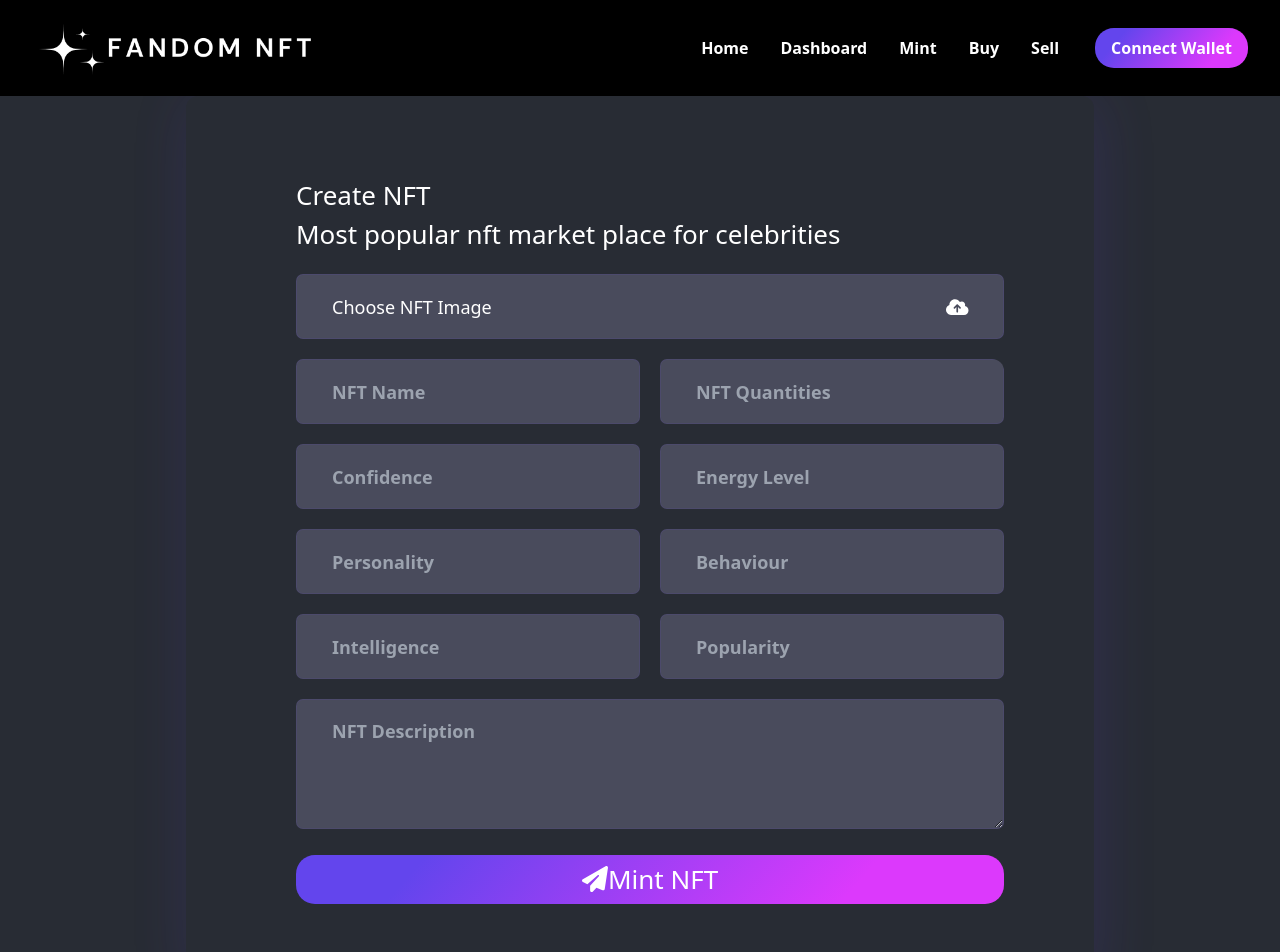
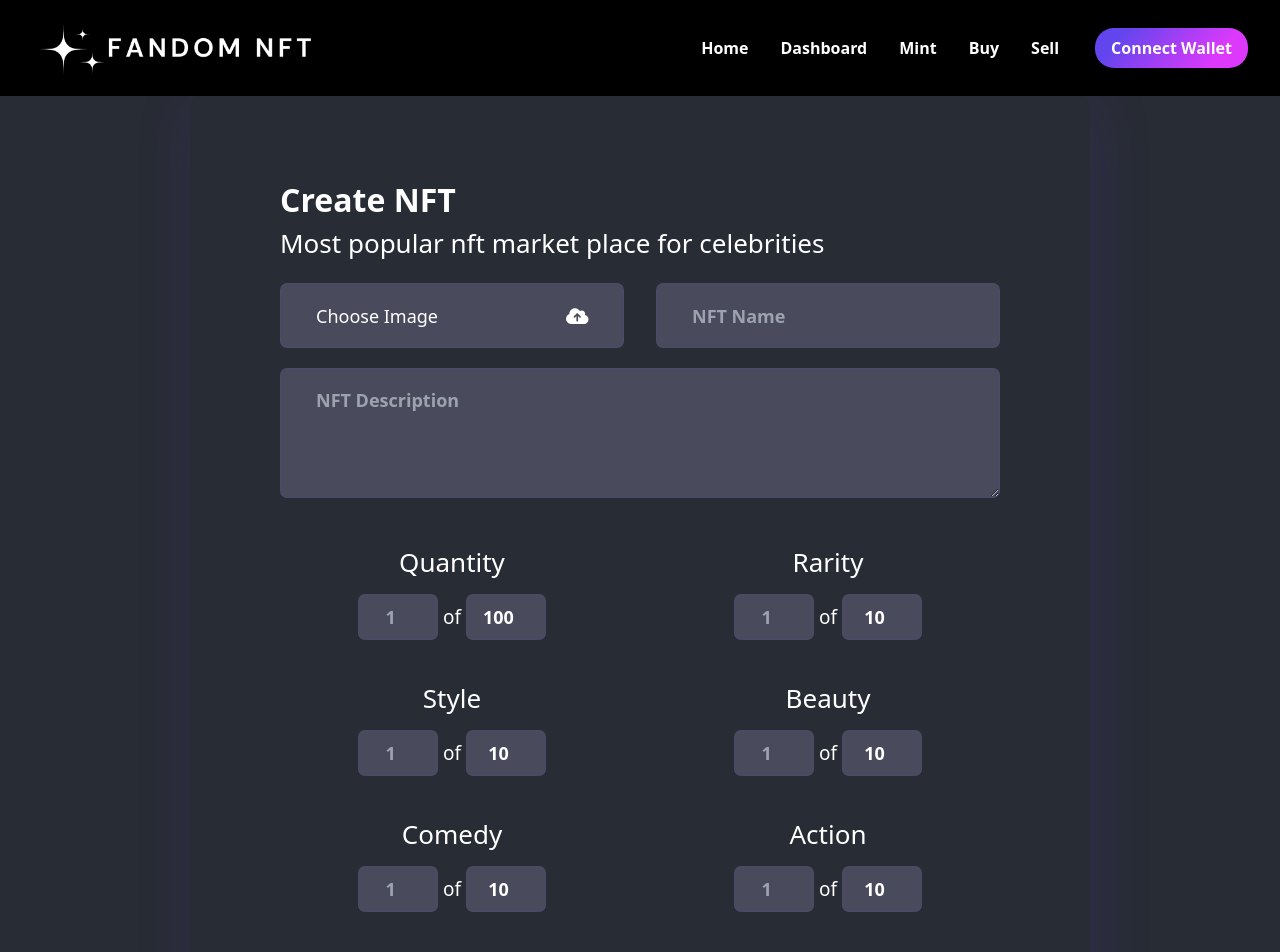
Before and after one commit to mindfiredigital/nft-marketplace, a React (Create React App) app: page /mint in a window 1280 px wide. Shown: the top 952 px of the page. Built offline with nearby package versions, Linux system fonts and the light colour scheme.

Commit message:
changed text fields to number input

```diff
--- a/src/components/Dashboard/Dashboard.jsx
+++ b/src/components/Dashboard/Dashboard.jsx
@@ -167,7 +167,7 @@ function Dashboard() {
                         className="bg-blue-500 hover:bg-blue-700 text-white  py-2 px-4 rounded dashboard-sc-button"
                         onClick={() => openPopup(i)}
                       >
-                        Detail
+                        Details
                       </button>
                     </div>
                   </div>
@@ -201,7 +201,7 @@ function Dashboard() {
                         className="bg-blue-500 hover:bg-blue-700 text-white  py-2 px-4 rounded dashboard-sc-button"
                         onClick={() => openPopup(i)}
                       >
-                        Detail
+                        Details
                       </button>
                     </div>
                   </div>
--- a/src/components/Mint/Mint.css
+++ b/src/components/Mint/Mint.css
@@ -1,7 +1,6 @@
 .form-create-item {
   background: var(--color-4);
   padding: 60px 70px;
-  margin-left: 20px;
   overflow: hidden;
 }
 
@@ -25,9 +24,14 @@
   font-weight: 900 !important;
 }
 
+.main-heading {
+  font-size: 2rem !important;
+  font-weight: 900 !important;
+}
+
 .uploadFile {
   /* position: relative; */
-  width: 100%;
+  width: 100% !important;
   height: 65px;
   line-height: 65px;
   border: 1px solid rgba(99, 69, 237, 0.12);
@@ -46,7 +50,6 @@
 }
 
 .item-1 {
-  margin-right: 20px;
   border: 1px solid rgba(99, 69, 237, 0.1);
   background: #5e5e74a1;
   font-size: 18px;
@@ -55,7 +58,41 @@
   height: 65px;
   padding: 0 35px;
   border-radius: 7px;
-  margin-bottom: 20px;
+}
+
+.nft-name {
+  border: 1px solid rgba(99, 69, 237, 0.1);
+  background: #5e5e74a1;
+  font-size: 18px;
+  color: var(--color-1);
+  font-weight: 700;
+  height: 46px;
+  padding: 0 35px;
+  border-radius: 7px;
+}
+
+.nft-input-rating {
+  border: 1px solid rgba(99, 69, 237, 0.1);
+  background: #5e5e74a1;
+  font-size: 18px;
+  color: var(--color-1);
+  font-weight: 700;
+  height: 46px;
+  border-radius: 7px;
+  width: 5rem;
+  text-align: center;
+}
+
+.nft-input-rating-range {
+  border: 1px solid rgba(99, 69, 237, 0.1);
+  background: #5e5e74a1;
+  font-size: 18px;
+  color: var(--color-1);
+  font-weight: 700;
+  height: 46px;
+  border-radius: 7px;
+  width: 5rem;
+  text-align: center;
 }
 
 .item-2 {
--- a/src/components/Mint/Mint.jsx
+++ b/src/components/Mint/Mint.jsx
@@ -6,7 +6,7 @@ import "./Mint.css";
 import { mapformat } from "../../utils/metaDataFormat";
 import { ALLOWED_IMAGE_FORMATS, MATIC_TX_EXPLORER_URL, PINATA_FILE_UPLOAD_URL, PINATA_JSON_UPLOAD_URL } from "../../utils/commonUtils";
 import { MyContext } from "../App/App";
-import { ALERT, CHAIN_NOT_SUPPORTED_ERROR, METAMASK_DISCONNECTED_ERROR, SUCCESSFUL_TRANSACTION, TRANSACTION_HASH } from "../../utils/messageConstants";
+import { ALERT, ATTRIBUTES_NUMERIC_VALUE_ERROR, CHAIN_NOT_SUPPORTED_ERROR, METAMASK_DISCONNECTED_ERROR, SUCCESSFUL_TRANSACTION, TRANSACTION_HASH } from "../../utils/messageConstants";
 import { convertToEther, getWalletBalance } from "../../utils/wallet";
 
 function Mint() {
@@ -15,14 +15,13 @@ function Mint() {
   const [imageName, setImageName] = useState(null);
   const [nftInfo, setnftInfo] = useState({
     name: "",
+    description: "",
     quantity: "",
-    confidence: "",
-    energy_level: "",
-    personality: "",
-    behavior: "",
-    intelligence: "",
-    popularity: "",
-    description: ""
+    rarity: "",
+    style: "",
+    beauty: "",
+    comedy: "",
+    action: ""
   });
 
   /** Importing context API's states to use in the component*/
@@ -45,7 +44,6 @@ function Mint() {
   function validateData(obj) {
     for (const key in obj) {
       const value = obj[key];
-
       if (!value || value === "") {
         setModalHeading(ALERT);
         setModalDescription("All the fields are mandatory, Please fill the form with appropriate values!");
@@ -54,14 +52,26 @@ function Mint() {
         return false;
       }
 
-      if (key === "quantity" && !parseInt(value)) {
+      if (key === "quantity") {
+        if (!(value <= 100) || !(value > 0)) {
           setModalHeading(ALERT);
-        setModalDescription("Quantity must be entered in number");
+          setModalDescription(ATTRIBUTES_NUMERIC_VALUE_ERROR);
+          setModalButtonEnabled(true);
+          setIsModalOpen(true);
+          return false;
+        }
+      } else if (key != "name" && key != "description") {
+        if (!(value <= 10) || !(value > 0)) {
+          setModalHeading(ALERT);
+          setModalDescription(ATTRIBUTES_NUMERIC_VALUE_ERROR);
           setModalButtonEnabled(true);
           setIsModalOpen(true);
           return false;
         }
       }
+
+    }
+
     return true;
   }
 
@@ -224,14 +234,13 @@ function Mint() {
         setImageName("");
         setnftInfo({
           name: "",
+          description: "",
           quantity: "",
-          confidence: "",
-          energy_level: "",
-          personality: "",
-          behavior: "",
-          intelligence: "",
-          popularity: "",
-          description: ""
+          rarity: "",
+          style: "",
+          beauty: "",
+          comedy: "",
+          action: ""
         });
 
       } else {
@@ -316,7 +325,7 @@ function Mint() {
         <div className="form-create-item">
           <div className="row">
             <div className="col-sm-12">
-              <h1 className="text-left sc-heading">Create NFT</h1>
+              <h1 className="text-left sc-heading main-heading">Create NFT</h1>
               <p className="text-left sc-heading">
                 Most popular nft market place for celebrities
               </p>
@@ -324,13 +333,13 @@ function Mint() {
           </div>
 
           <form onSubmit={handleSubmit}>
-            <div className="row form-background">
-              <div className="col-sm-12">
+            <div className="grid grid-cols-1 sm:grid-cols-2 md:grid-cols-2 gap-8 form-background">
+              <div>
                 <label className="uploadFile cursor-pointer">
                   <span className="filename">
                     {
                       (imageName && imageName.length > 0) ? imageName :
-                        "Choose NFT Image"
+                        "Choose Image"
                     }
                   </span>
                   <input
@@ -345,81 +354,18 @@ function Mint() {
                   </span>
                 </label>
               </div>
-            </div>
-            <div className="row">
-              <div className="col-sm-12 form-background input-group">
+              <div className="mt-5 mb-5">
                 <input
                   type="text"
-                  className="form-control item-1"
+                  className="item-1"
                   name="name"
                   value={nftInfo.name}
                   placeholder="NFT Name"
                   onChange={handleChange}
                 />
-                <input
-                  type="number"
-                  className="form-control item-2"
-                  placeholder="NFT Quantities"
-                  name="quantity"
-                  value={nftInfo.quantity}
-                  onChange={handleChange}
-                />
               </div>
-              <div className="col input-group">
-                <input
-                  type="text"
-                  className="form-control item-1"
-                  name="confidence"
-                  value={nftInfo.confidence}
-                  placeholder="Confidence"
-                  onChange={handleChange}
-                />
-                <input
-                  type="text"
-                  className="form-control item-2"
-                  name="energy_level"
-                  value={nftInfo.energy_level}
-                  placeholder="Energy Level"
-                  onChange={handleChange}
-                />
             </div>
-              <div className="col input-group">
-                <input
-                  type="text"
-                  className="form-control item-1"
-                  placeholder="Personality"
-                  name="personality"
-                  value={nftInfo.personality}
-                  onChange={handleChange}
-                />
-                <input
-                  type="text"
-                  className="form-control item-2"
-                  placeholder="Behaviour"
-                  name="behavior"
-                  value={nftInfo.behavior}
-                  onChange={handleChange}
-                />
-              </div>
-              <div className="col input-group">
-                <input
-                  type="text"
-                  className="form-control item-1"
-                  placeholder="Intelligence"
-                  name="intelligence"
-                  value={nftInfo.intelligence}
-                  onChange={handleChange}
-                />
-                <input
-                  type="text"
-                  className="form-control item-2"
-                  placeholder="Popularity"
-                  name="popularity"
-                  value={nftInfo.popularity}
-                  onChange={handleChange}
-                />
-              </div>
-              <div className="col "></div>
+
             <textarea
               className="form-control col-12 row-3 input-group text"
               placeholder="NFT Description"
@@ -427,9 +373,163 @@ function Mint() {
               value={nftInfo.description}
               onChange={handleChange}
             ></textarea>
+
+            <br />
+            <br />
+
+            <div className="grid grid-cols-1 sm:grid-cols-2 md:grid-cols-2 gap-8">
+
+              <div className="text-center">
+                <label htmlFor="">Quantity</label>
+                <br />
+                <div className="mt-3">
+                  <input
+                    type="number"
+                    className="form-control nft-input-rating"
+                    name="quantity"
+                    value={nftInfo.quantity}
+                    placeholder="1"
+                    onChange={handleChange}
+                  />
+                  <label htmlFor="" className="text-[19px]"> of </label>
+                  <input
+                    type="number"
+                    className="form-control nft-input-rating"
+                    name="max_quantity"
+                    value={100}
+                    disabled={true}
+                  />
                 </div>
+              </div>
+
+              <div className="text-center">
+                <label htmlFor="">Rarity</label>
+                <br />
+                <div className="mt-3">
+                  <input
+                    type="number"
+                    className="form-control nft-input-rating"
+                    name="rarity"
+                    value={nftInfo.rarity}
+                    placeholder="1"
+                    onChange={handleChange}
+                  />
+                  <label htmlFor="" className="text-[19px]"> of </label>
+                  <input
+                    type="number"
+                    className="form-control nft-input-rating"
+                    name="max_rarity"
+                    value={10}
+                    disabled={true}
+                  />
+                </div>
+              </div>
+
+            </div>
+
+            <br />
+
+            <div className="grid grid-cols-1 sm:grid-cols-2 md:grid-cols-2 gap-8">
+              <div className="text-center">
+                <label htmlFor="">Style</label>
+                <br />
+                <div className="mt-3">
+                  <input
+                    type="number"
+                    className="form-control nft-input-rating"
+                    name="style"
+                    value={nftInfo.style}
+                    placeholder="1"
+                    onChange={handleChange}
+                  />
+                  <label htmlFor="" className="text-[19px]"> of </label>
+                  <input
+                    type="number"
+                    className="form-control nft-input-rating"
+                    name="max_style"
+                    value={10}
+                    disabled={true}
+                  />
+                </div>
+              </div>
+
+              <div className="text-center">
+                <label htmlFor="">Beauty</label>
+                <br />
+                <div className="mt-3">
+                  <input
+                    type="number"
+                    className="form-control nft-input-rating"
+                    name="beauty"
+                    value={nftInfo.beauty}
+                    placeholder="1"
+                    onChange={handleChange}
+                  />
+                  <label htmlFor="" className="text-[19px]"> of </label>
+                  <input
+                    type="number"
+                    className="form-control nft-input-rating"
+                    name="max_beauty"
+                    value={10}
+                    disabled={true}
+                  />
+                </div>
+              </div>
+            </div>
+
+            <br />
+
+            <div className="grid grid-cols-1 sm:grid-cols-2 md:grid-cols-2 gap-8">
+              <div className="text-center">
+                <label htmlFor="">Comedy</label>
+                <br />
+                <div className="mt-3">
+                  <input
+                    type="number"
+                    className="form-control nft-input-rating"
+                    name="comedy"
+                    value={nftInfo.comedy}
+                    placeholder="1"
+                    onChange={handleChange}
+                  />
+                  <label htmlFor="" className="text-[19px]"> of </label>
+                  <input
+                    type="number"
+                    className="form-control nft-input-rating"
+                    name="max_comedy"
+                    value={10}
+                    disabled={true}
+                  />
+                </div>
+              </div>
+
+              <div className="text-center">
+                <label htmlFor="">Action</label>
+                <br />
+                <div className="mt-3">
+                  <input
+                    type="number"
+                    className="form-control nft-input-rating"
+                    name="action"
+                    value={nftInfo.action}
+                    placeholder="1"
+                    onChange={handleChange}
+                  />
+                  <label htmlFor="" className="text-[19px]"> of </label>
+                  <input
+                    type="number"
+                    className="form-control nft-input-rating"
+                    name="max_action"
+                    value={10}
+                    disabled={true}
+                  />
+                </div>
+              </div>
+            </div>
+
             <div className="row">
               <div className="col-sm-12 text-center">
+                <br />
                 <button
                   name="submit"
                   type="submit"
--- a/src/utils/messageConstants.js
+++ b/src/utils/messageConstants.js
@@ -6,3 +6,4 @@ export const ALERT = "Alert";
 export const NATIVE_TOKEN = "MATIC";
 export const SUCCESSFUL_TRANSACTION = "Your transaction is successful. Please check";
 export const TRANSACTION_HASH = "The hash of your transaction is";
+export const ATTRIBUTES_NUMERIC_VALUE_ERROR = "Numeric values should be within maximum range provided!";
--- a/src/utils/metaDataFormat.js
+++ b/src/utils/metaDataFormat.js
@@ -8,27 +8,27 @@ export function mapformat(old_format) {
   new_format.description = old_format.description;
   new_format.attributes = [
     {
-      trait_type: "confidence",
+      trait_type: "quantity",
       value: "",
     },
     {
-      trait_type: "energy_level",
+      trait_type: "rarity",
       value: "",
     },
     {
-      trait_type: "personality",
+      trait_type: "style",
       value: "",
     },
     {
-      trait_type: "behavior",
+      trait_type: "beauty",
       value: "",
     },
     {
-      trait_type: "intelligence",
+      trait_type: "comedy",
       value: "",
     },
     {
-      trait_type: "popularity",
+      trait_type: "action",
       value: "",
     },
   ];
```
Lines whose indentation alone changed are shown as unchanged.
